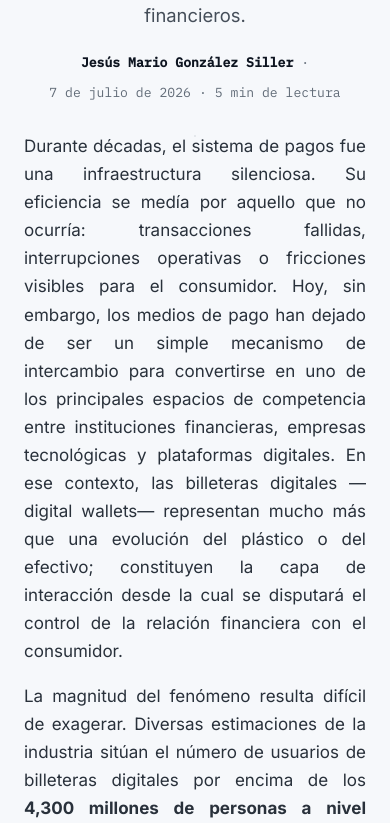
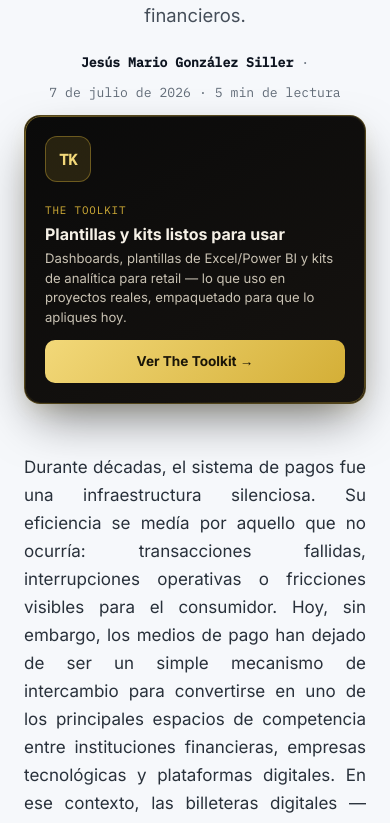
Before and after one commit to jesusmariogonz/jesus-site, a Next.js app: page /blog/digital-wallets in a window 390 px wide. Shown: the part 1130-1953 px from the top of the page. Built offline with nearby package versions, Linux system fonts and the light colour scheme.

Commit message:
Reordena sidebar: highlights/tesis primero, indice despues; en mobile arriba del cuerpo

```diff
--- a/app/blog/[slug]/page.js
+++ b/app/blog/[slug]/page.js
@@ -178,8 +178,6 @@ export default async function Post({ params }) {
             </div>
 
             <aside className="article-aside">
-              <ArticleToc />
-
               {(post.tesis || post.datosClave?.length > 0) && (
                 <div className="article-highlights">
                   {post.datosClave?.length > 0 && (
@@ -203,6 +201,8 @@ export default async function Post({ params }) {
                   )}
                 </div>
               )}
+
+              <ArticleToc />
 
               <ToolkitBanner className="tk-banner-aside" />
             </aside>
--- a/app/globals.css
+++ b/app/globals.css
@@ -387,6 +387,9 @@ button:focus-visible {
   .article-aside {
     position: static;
     margin: 0 0 32px;
+    /* En mobile el sidebar se apila ARRIBA del cuerpo (no abajo):
+       las cifras funcionan como resumen de la nota antes de leerla. */
+    order: -1;
   }
 }
 .prose h2 {
```
